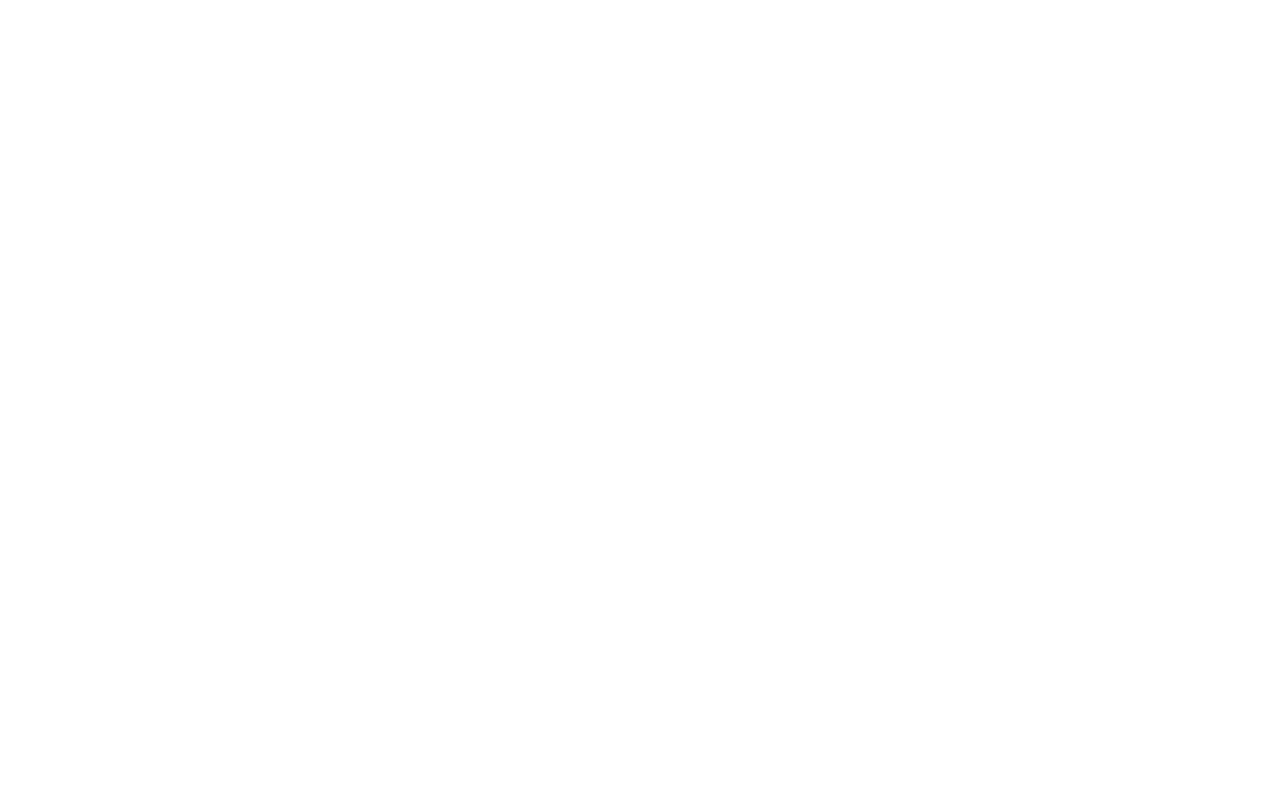
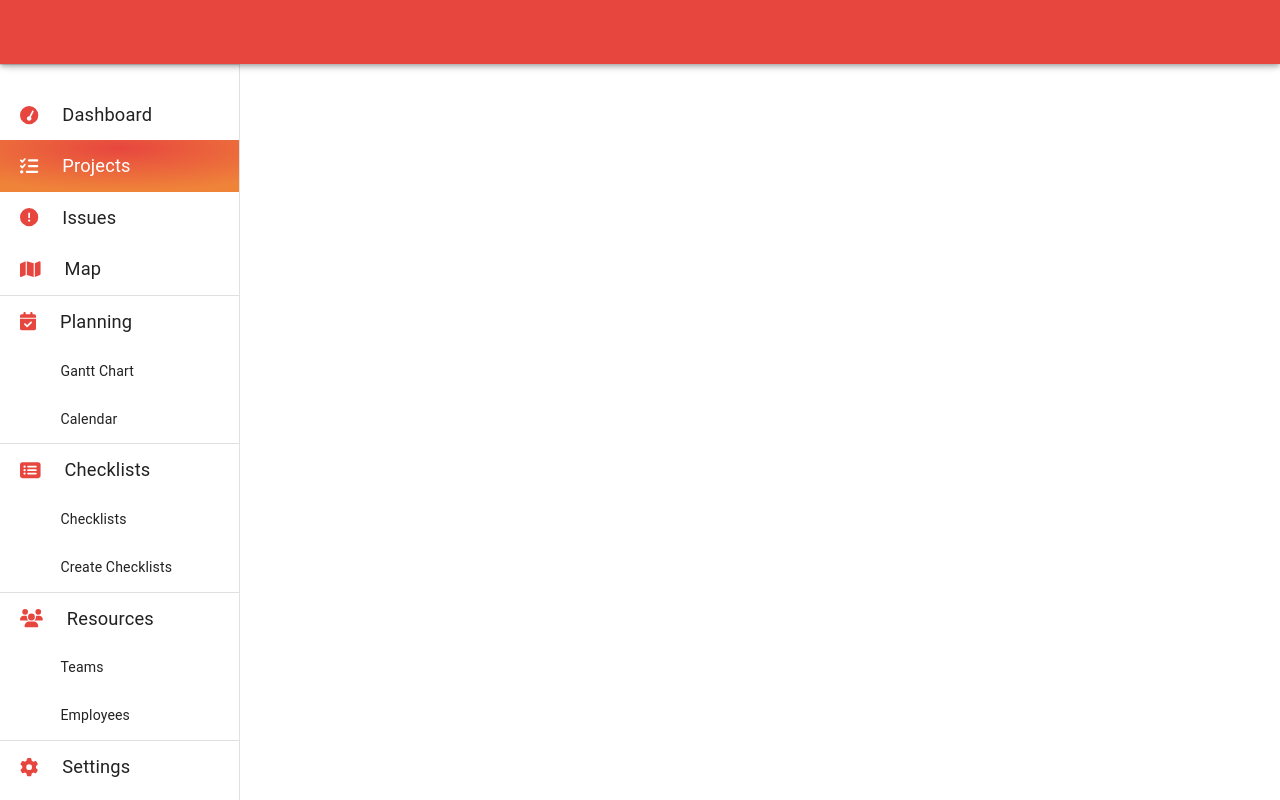
Before and after one commit to zsubzwary/frontend-test, a React (Create React App) app: page /blank in a window 1280 px wide. Before the commit this address had no page. Built offline with nearby package versions, Linux system fonts and the light colour scheme; sample sign-in values are in the browser's storage.

Commit message:
Created MainLayout for all protected routes
This is like a base layout which has the left menu bar.

```diff
--- a/src/App.js
+++ b/src/App.js
@@ -9,6 +9,8 @@
 import { LightTheme } from "./themes/Light";
 import { DarkTheme } from "./themes/Dark";
 import { createTheme } from "@mui/material";
+import MainLayout from "./components/layout/MainLayout";
+import BlankPage from "./pages/blank";
 
 export const ColorModeContext = React.createContext({ toggleColorMode: () => {} });
 
@@ -32,8 +34,11 @@
           <CssBaseline />
           <Routes>
             <Route element={<ProtectedRoutes />}>
-              <Route path="/" element={<Dashboard />} />
-              <Route path="/issues" element={<Issues />} />
+              <Route element={<MainLayout />} >
+                <Route path="/" element={<Dashboard />} />
+                <Route path="/issues" element={<Issues />} />
+                <Route path="/blank" element={<BlankPage />} />
+              </Route>
             </Route>
 
             <Route path="/login" element={<Login />} />
--- /dev/null
+++ b/src/components/layout/MainLayout.js
@@ -0,0 +1,15 @@
+import React, { useState } from "react";
+import { Box } from "@mui/material";
+import NavigationMenu from "../navigationMenu";
+import { Outlet } from "react-router-dom";
+
+const MainLayout = () => {
+  return (
+    <Box>
+      <NavigationMenu />
+      <Outlet />
+    </Box>
+  );
+};
+
+export default MainLayout;
--- a/src/components/navigationMenu.js
+++ b/src/components/navigationMenu.js
@@ -111,6 +111,15 @@
 
   const handleListItemClick = (event, index) => {
     setSelectedIndex(index);
+    if (index === 0) {
+      navigate('/');
+    }
+    else if(index === 2) {
+      navigate('/issues');
+    }
+    else  {
+      navigate('/blank');
+    }
   };
 
   const handleDrawerOpen = () => {
--- /dev/null
+++ b/src/pages/blank.js
@@ -0,0 +1,8 @@
+import React from "react";
+import { Box } from "@mui/material";
+
+const BlankPage = () => {
+  return <Box></Box>;
+};
+
+export default BlankPage;
--- a/src/pages/dashboard.js
+++ b/src/pages/dashboard.js
@@ -1,17 +1,11 @@
 import React from "react";
-import { Navigate } from "react-router-dom";
-import { useNavigate } from "react-router-dom";
 import { CssBaseline } from "@mui/material";
 import { Box } from "@mui/system";
 import { Typography } from "@mui/material";
-import NavigationMenu from "../components/navigationMenu";
-
 
 export default function Dashboard() {
-
   return (
-        <>
-            <NavigationMenu />
+    <Box>
       <CssBaseline />
       <Box
         sx={{
@@ -26,6 +20,6 @@
           Welcome to Dashboard
         </Typography>
       </Box>
-        </>
+    </Box>
   );
 }
```
Lines whose indentation alone changed are shown as unchanged.
